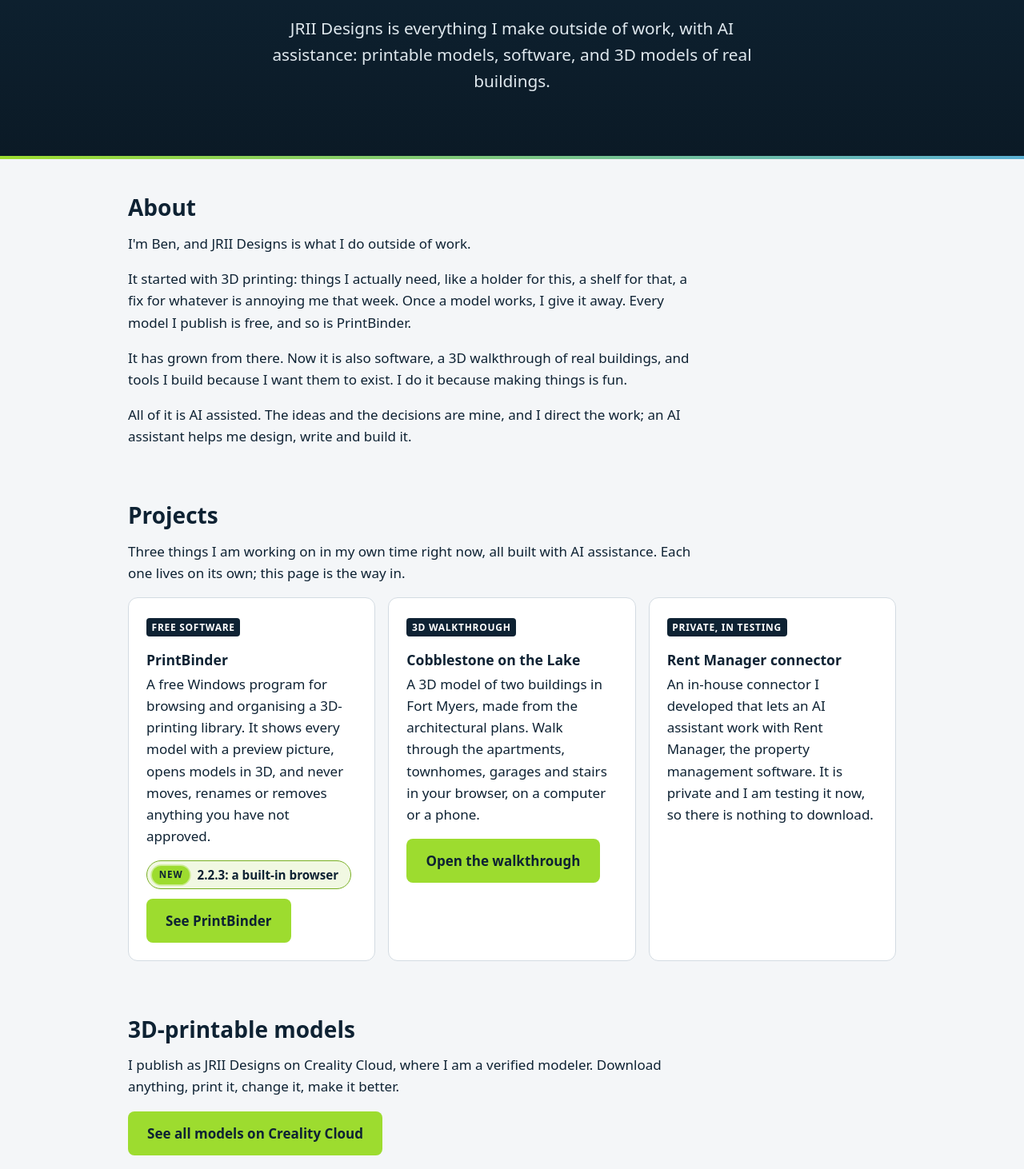
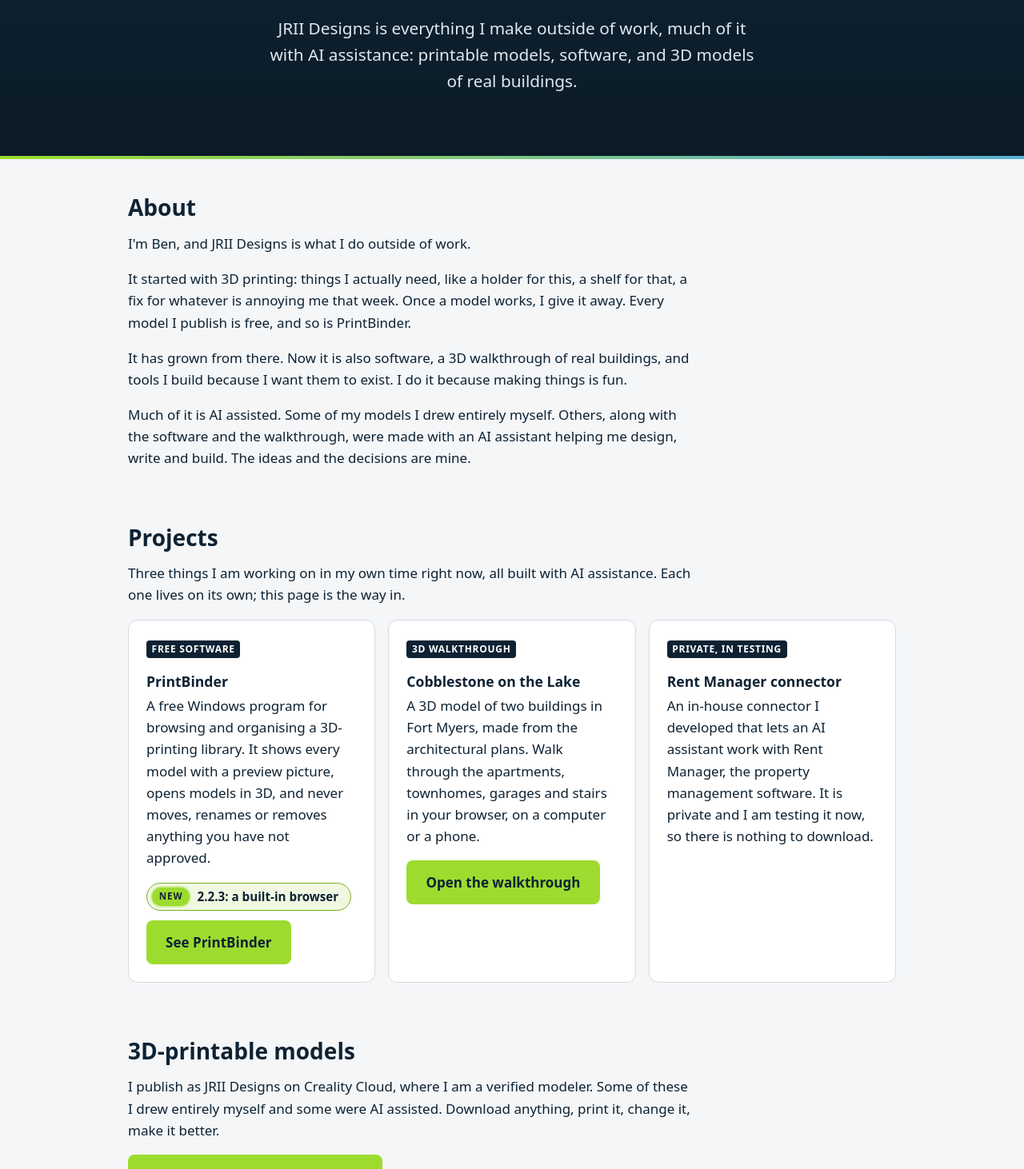
Before and after one commit to JRIIDesigns/jriidesigns.com, a plain HTML site: page index.html in a window 1280 px wide. Shown: the part 394-1856 px from the top of the page at 80% size. Drawn offline with Linux system fonts and the light colour scheme.

Commit message:
Home page draft: some models are hand-drawn, some AI assisted
Co-Authored-By: Claude Fable 5.2 <noreply@anthropic.com>

```diff
--- a/index.html
+++ b/index.html
@@ -4,7 +4,7 @@
 <meta charset="utf-8">
 <meta name="viewport" content="width=device-width, initial-scale=1">
 <title>JRII Designs: what Ben designs outside of work</title>
-<meta name="description" content="JRII Designs is everything Ben designs outside of work, with AI assistance: free 3D-printable models, PrintBinder, a 3D building walkthrough, and a Rent Manager connector in testing.">
+<meta name="description" content="JRII Designs is everything Ben designs outside of work, much of it with AI assistance: free 3D-printable models, PrintBinder, a 3D building walkthrough, and a Rent Manager connector in testing.">
 <link rel="canonical" href="https://jriidesigns.com/">
 <meta property="og:type" content="website">
 <meta property="og:site_name" content="JRII Designs">
@@ -35,7 +35,7 @@
   <div class="wrap hero hero-home">
     <img src="assets/jrii-designs.png" width="324" height="200" alt="JRII Designs">
     <h1>I design things in 3D, then build them.</h1>
-    <p class="lead">JRII Designs is everything I make outside of work, with AI assistance: printable models, software, and 3D models of real buildings.</p>
+    <p class="lead">JRII Designs is everything I make outside of work, much of it with AI assistance: printable models, software, and 3D models of real buildings.</p>
   </div>
 </header>
 
@@ -48,7 +48,7 @@
         <p>I'm Ben, and JRII Designs is what I do outside of work.</p>
         <p>It started with 3D printing: things I actually need, like a holder for this, a shelf for that, a fix for whatever is annoying me that week. Once a model works, I give it away. Every model I publish is free, and so is PrintBinder.</p>
         <p>It has grown from there. Now it is also software, a 3D walkthrough of real buildings, and tools I build because I want them to exist. I do it because making things is fun.</p>
-        <p>All of it is AI assisted. The ideas and the decisions are mine, and I direct the work; an AI assistant helps me design, write and build it.</p>
+        <p>Much of it is AI assisted. Some of my models I drew entirely myself. Others, along with the software and the walkthrough, were made with an AI assistant helping me design, write and build. The ideas and the decisions are mine.</p>
       </div>
     </div>
   </section>
@@ -83,7 +83,7 @@
   <section aria-labelledby="models">
     <div class="wrap">
       <h2 id="models">3D-printable models</h2>
-      <p class="prose">I publish as JRII Designs on Creality Cloud, where I am a verified modeler. Download anything, print it, change it, make it better.</p>
+      <p class="prose">I publish as JRII Designs on Creality Cloud, where I am a verified modeler. Some of these I drew entirely myself and some were AI assisted. Download anything, print it, change it, make it better.</p>
       <p><a class="btn btn-primary" href="https://www.crealitycloud.com/user/4278619749/model" rel="noopener">See all models on Creality Cloud</a></p>
       <ul class="model-list">
         <li><a href="https://www.crealitycloud.com/model-detail/ghost-face-candle-holder-multi-color" rel="noopener">Ghost Face Candle Holder, multi-colour</a></li>
@@ -115,7 +115,7 @@
 
 <footer>
   <div class="wrap">
-    <p>&copy; 2026 JRII Designs. Everything here is made with AI assistance.</p>
+    <p>&copy; 2026 JRII Designs. Much of what is here is made with AI assistance.</p>
     <p>PrintBinder is MIT licensed.</p>
   </div>
 </footer>
```
